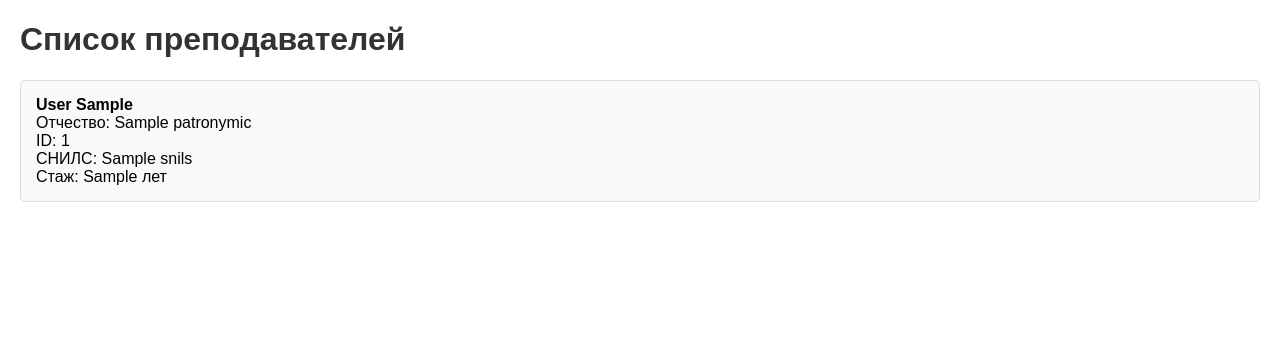
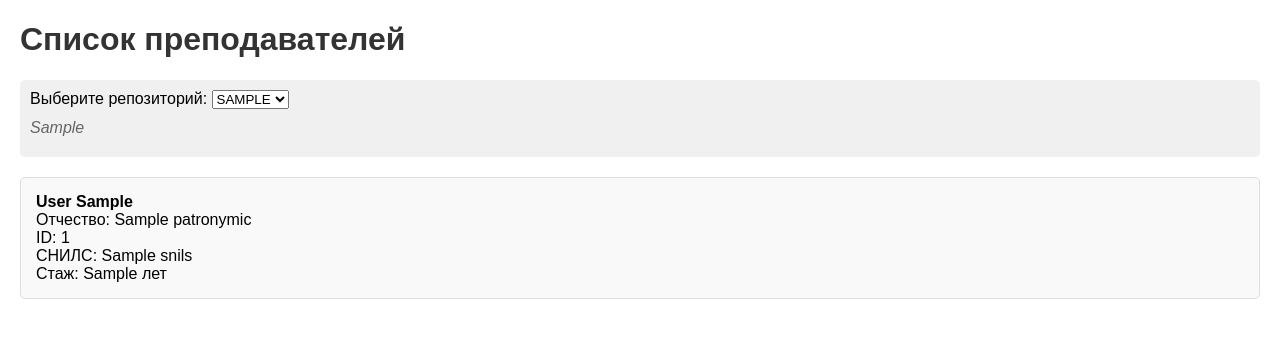
Before and after one commit to er0evelina/InfSys1, a Flask app: template task3/templates/teachers.html in a window 1280 px wide. Shown: the top 338 px of the page. Run offline with Flask 3, Linux system fonts and the light colour scheme; the template is opened without the code that fills it: most values are stand-ins (such as "Sample title", 1, 10 or a date in 2020); parts of the project's set-up code (start-up, migrations or seed data) failed here and were passed over.

Commit message:
Обновление teachers.html

```diff
--- a/task3/templates/teachers.html
+++ b/task3/templates/teachers.html
@@ -11,6 +11,17 @@
         }
         h1 {
             color: #333;
+        }
+        .repo-selector {
+            margin: 20px 0;
+            padding: 10px;
+            background-color: #f0f0f0;
+            border-radius: 5px;
+        }
+        .repo-info {
+            margin: 10px 0;
+            color: #666;
+            font-style: italic;
         }
         .teacher-list {
             list-style-type: none;
@@ -32,6 +43,20 @@
 <body>
     <h1>Список преподавателей</h1>
 
+    <div class="repo-selector">
+        <form method="get" action="/">
+            <label for="repo_type">Выберите репозиторий:</label>
+            <select name="repo_type" id="repo_type" onchange="this.form.submit()">
+                {% for repo_type in repo_types %}
+                    <option value="{{ repo_type }}" {% if repo_type == current_repo_type %}selected{% endif %}>
+                        {{ repo_type|upper }}
+                    </option>
+                {% endfor %}
+            </select>
+        </form>
+        <div class="repo-info">{{ repo_info }}</div>
+    </div>
+
     {% if teachers %}
         <ul class="teacher-list">
             {% for teacher in teachers %}
```
